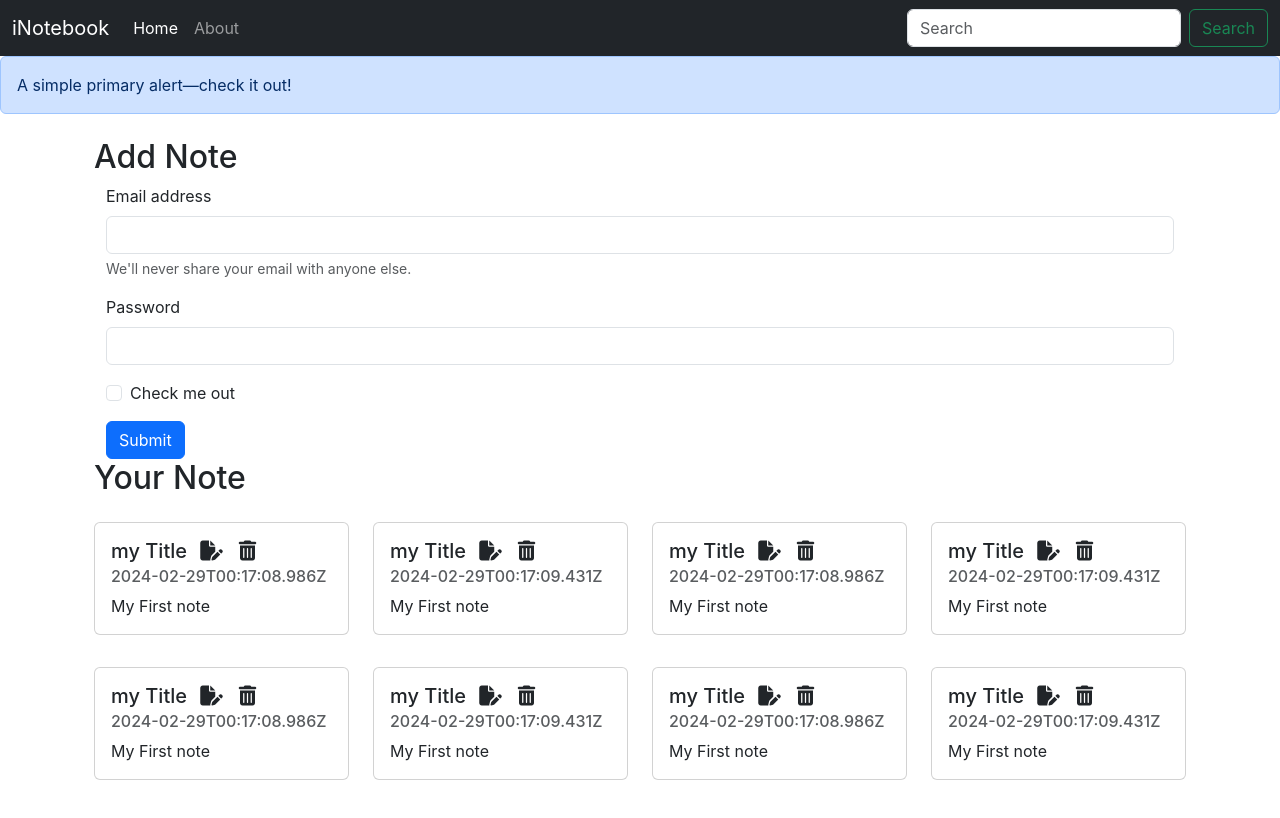
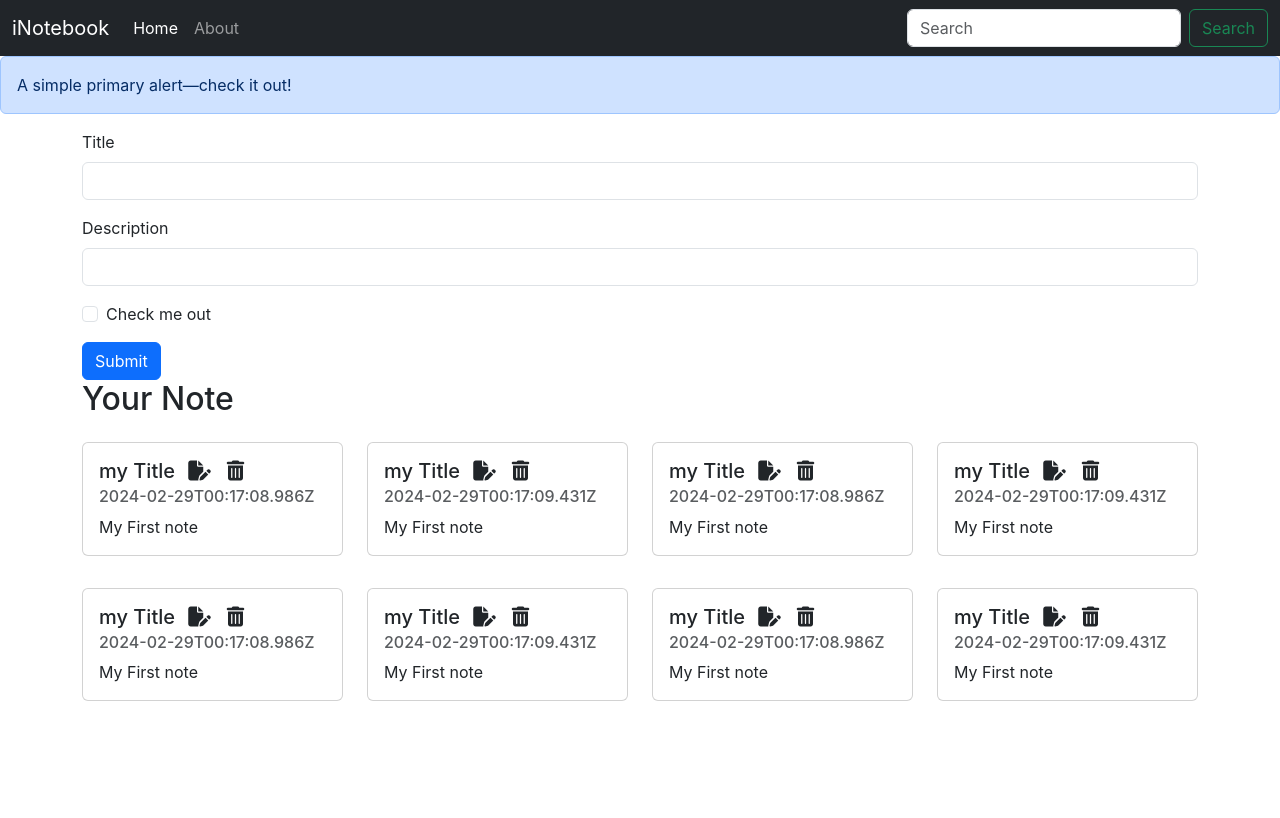
Before and after one commit to Yashwadkar2121/inotebook, a React (Create React App) app in the folder frontend/: page / in a window 1280 px wide. Built offline with nearby package versions, Linux system fonts and the light colour scheme.

Commit message:
Adding AddNote component to iNotebook

```diff
--- /dev/null
+++ b/frontend/src/components/AddNote.js
@@ -0,0 +1,65 @@
+import React, { useState, useContext } from "react";
+import noteContext from "../context/notes/noteContext";
+
+const AddNote = () => {
+  const context = useContext(noteContext);
+  const { addNote } = context;
+  const [note, setNote] = useState({
+    title: "",
+    descrition: "",
+    tag: "default",
+  });
+  const handleclick = (e) => {
+    e.preventDefault();
+    addNote(note.title, note.descrition, note.tag);
+  };
+  const onchange = (e) => {
+    setNote({ ...note, [e.target.name]: e.target.value });
+  };
+  return (
+    <div>
+      <form>
+        <div className="mb-3">
+          <label htmlFor="title" className="form-label">
+            Title
+          </label>
+          <input
+            type="text"
+            className="form-control"
+            id="title"
+            name="title"
+            aria-describedby="emailHelp"
+            onChange={onchange}
+          />
+        </div>
+        <div className="mb-3">
+          <label htmlFor="descrition" className="form-label">
+            Description
+          </label>
+          <input
+            type="text"
+            className="form-control"
+            id="descrition"
+            name="descrition"
+            onChange={onchange}
+          />
+        </div>
+        <div className="mb-3 form-check">
+          <input
+            type="checkbox"
+            className="form-check-input"
+            id="exampleCheck1"
+          />
+          <label className="form-check-label" htmlFor="exampleCheck1">
+            Check me out
+          </label>
+        </div>
+        <button type="submit" className="btn btn-primary" onClick={handleclick}>
+          Submit
+        </button>
+      </form>
+    </div>
+  );
+};
+
+export default AddNote;
--- a/frontend/src/components/Home.js
+++ b/frontend/src/components/Home.js
@@ -2,51 +2,9 @@
 
 const Home = () => {
   return (
-    <div className="container my-4">
-      <h2>Add Note</h2>
-      <div className="container-fluid">
-        <form>
-          <div className="mb-3">
-            <label htmlFor="exampleInputEmail1" className="form-label">
-              Email address
-            </label>
-            <input
-              type="email"
-              className="form-control"
-              id="exampleInputEmail1"
-              aria-describedby="emailHelp"
-            />
-            <div id="emailHelp" className="form-text">
-              We'll never share your email with anyone else.
-            </div>
-          </div>
-          <div className="mb-3">
-            <label htmlFor="exampleInputPassword1" className="form-label">
-              Password
-            </label>
-            <input
-              type="password"
-              className="form-control"
-              id="exampleInputPassword1"
-            />
-          </div>
-          <div className="mb-3 form-check">
-            <input
-              type="checkbox"
-              className="form-check-input"
-              id="exampleCheck1"
-            />
-            <label className="form-check-label" htmlFor="exampleCheck1">
-              Check me out
-            </label>
-          </div>
-          <button type="submit" className="btn btn-primary">
-            Submit
-          </button>
-        </form>
-      </div>
+    <>
       <Notes />
-    </div>
+    </>
   );
 };
 
--- a/frontend/src/components/Notes.js
+++ b/frontend/src/components/Notes.js
@@ -1,17 +1,21 @@
 import React, { useContext } from "react";
 import noteContext from "../context/notes/noteContext";
 import Noteitem from "./Noteitem";
+import AddNote from "./AddNote";
 
 const Notes = () => {
   const context = useContext(noteContext);
-  const { notes, setNotes } = context;
+  const { notes, addNote } = context;
   return (
+    <>
+      <AddNote />
       <div className="row">
         <h2>Your Note</h2>
         {notes.map((note) => {
           return <Noteitem key={note._id} note={note} />;
         })}
       </div>
+    </>
   );
 };
 
--- a/frontend/src/context/notes/NoteState.js
+++ b/frontend/src/context/notes/NoteState.js
@@ -78,8 +78,27 @@
   ];
 
   const [notes, setNotes] = useState(notesInitail);
+
+  // Add A Note
+  const addNote = (title, description, tag) => {
+    // TODO : API Call
+    const note = {
+      _id: "65dfcd05a289dcaaaaab225dfea",
+      user: "65dfca12905a81244f4453e6",
+      title: title,
+      description: description,
+      tag: tag,
+      date: "2024-02-29T00:17:09.431Z",
+      __v: 0,
+    };
+    setNotes(notes.concat(note));
+  };
+  // Delete a Note
+  const deleteNote = (_id) => {};
+  // Update a Note
+  const updateeNote = (_id) => {};
   return (
-    <NoteContext.Provider value={{ notes, setNotes }}>
+    <NoteContext.Provider value={{ notes, addNote, deleteNote, updateeNote }}>
       {props.children}
     </NoteContext.Provider>
   );
```
Lines whose indentation alone changed are shown as unchanged.
